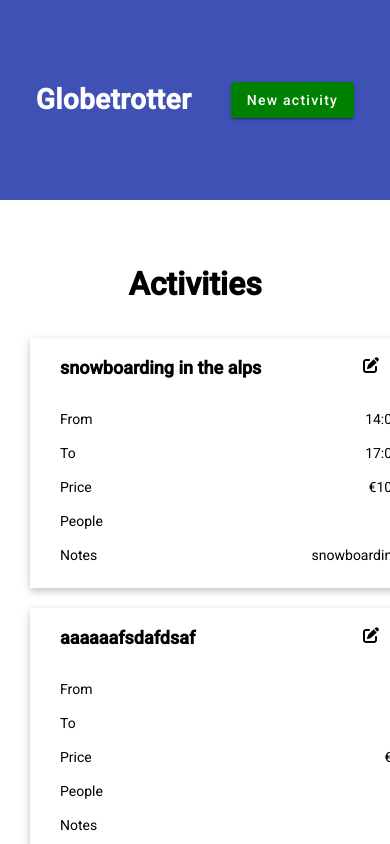
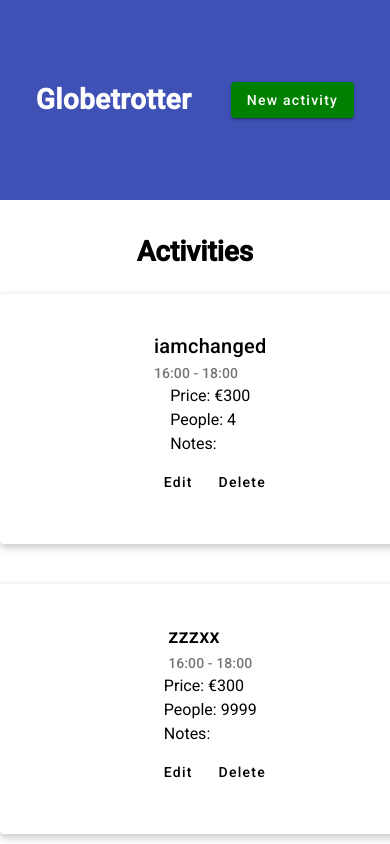
Before and after one commit to joerylander/globetrotter, an Angular app: page / in a window 390 px wide. Built offline with nearby package versions, Linux system fonts and the light colour scheme; data requests are answered from the project's data file.

Commit message:
grid card layout /w responsiveness

```diff
--- a/db.json
+++ b/db.json
@@ -1,18 +1,8 @@
 {
   "activities": [
     {
-      "id": 1,
-      "name": "snowboarding in the alps",
-      "from": "14:00",
-      "to": "17:00",
-      "price": 100,
-      "complete": false,
-      "notes": "snowboarding",
-      "numOfPpl": 3
-    },
-    {
       "id": 2,
-      "name": "lkdsngksndgldsgasfzzzzzzzzzz",
+      "name": "iamchanged",
       "from": "16:00",
       "to": "18:00",
       "price": 300,
@@ -29,55 +19,85 @@
       "notes": ""
     },
     {
-      "id": 4,
-      "name": "aaaaaafsdafdsaf",
+      "name": "111111111111111111111111111111",
       "price": 0,
-      "numOfPpl": 1
+      "numOfPpl": 1,
+      "id": 5
     },
     {
-      "id": 5,
-      "name": "sssssssssssss",
-      "from": "xxxxxxxx",
+      "name": "1222",
+      "price": 0,
+      "numOfPpl": 1,
+      "id": 6
+    },
+    {
+      "name": "34321",
+      "from": "",
       "to": "",
       "price": 0,
       "numOfPpl": 1,
-      "notes": ""
-    },
-    {
-      "id": 6,
-      "name": "hejhejeh",
-      "from": "idag",
-      "to": "imorgon",
-      "price": 200,
-      "numOfPpl": 2,
-      "notes": "nej"
-    },
-    {
-      "name": "Hello Edwina",
-      "price": 0,
-      "numOfPpl": 1,
+      "notes": "",
       "id": 7
     },
     {
-      "name": "testtest",
+      "name": "325325",
+      "from": "",
+      "to": "",
       "price": 0,
       "numOfPpl": 1,
+      "notes": "",
       "id": 8
     },
     {
-      "name": "this is a test",
-      "from": "1",
-      "to": "2",
-      "price": "30",
-      "numOfPpl": "20",
-      "notes": "ntoes",
+      "name": "5135315",
+      "from": "",
+      "to": "",
+      "price": 0,
+      "numOfPpl": 1,
+      "notes": "",
       "id": 9
     },
     {
-      "name": "fss",
+      "name": "hejj",
       "price": 0,
       "numOfPpl": 1,
       "id": 10
+    },
+    {
+      "name": "testetesttest",
+      "price": 0,
+      "numOfPpl": 1,
+      "id": 11
+    },
+    {
+      "name": "testetest",
+      "from": "",
+      "to": "",
+      "price": 0,
+      "numOfPpl": 1,
+      "notes": "",
+      "id": 12
+    },
+    {
+      "name": "ssss",
+      "from": "",
+      "to": "",
+      "price": 0,
+      "numOfPpl": 1,
+      "notes": "",
+      "id": 13
+    },
+    {
+      "name": "asss",
+      "price": 0,
+      "numOfPpl": 1,
+      "id": 14
+    },
+    {
+      "name": "braaaa",
+      "price": 0,
+      "numOfPpl": 1,
+      "id": 15
     }
   ]
 }
--- a/src/app/components/activities/activities.component.css
+++ b/src/app/components/activities/activities.component.css
@@ -1,19 +1,36 @@
 .main {
   min-height: calc(100vh - 36rem);
   margin: 3rem;
-  display: flex;
-  flex-direction: column;
 }
 
 .main__title {
-  align-self: center;
   margin: 3rem 0;
+  font-size: 2.8rem;
+  font-weight: 700;
+  line-height: 2.4rem;
 }
 
 .main__grid {
   display: grid;
   grid-template-columns: repeat(3, 1fr);
   grid-template-rows: repeat(auto-fill, 1fr);
-  grid-column-gap: 20px;
-  grid-row-gap: 20px;
+  grid-column-gap: 40px;
+  grid-row-gap: 40px;
 }
+
+@media screen and (max-width: 1280px) {
+  .main__grid {
+    grid-template-columns: repeat(2, 1fr);
+  }
+}
+
+@media screen and (max-width: 870px) {
+  .main {
+    margin: 0;
+  }
+
+  .main__grid {
+    grid-template-columns: repeat(1, 1fr);
+    grid-column-gap: 0;
+  }
+}
--- a/src/app/components/activities/activities.component.html
+++ b/src/app/components/activities/activities.component.html
@@ -1,12 +1,10 @@
-<main class="main">
-  <section class="main__form">
-    <app-activity-form
-      [formData]="formData"
-      (onAddActivity)="addActivity($event)"
-      (onEditActivity)="updateActivity($event)"
-    ></app-activity-form>
-  </section>
-  <h1 class="main__title">Activities</h1>
+<main class="main flex flex-column">
+  <app-activity-form
+    [formData]="formData"
+    (onAddActivity)="addActivity($event)"
+    (onEditActivity)="updateActivity($event)"
+  ></app-activity-form>
+  <h1 class="main__title align-self-center">Activities</h1>
   <section class="main__grid">
     <app-activity-card
       *ngFor="let activity of activities"
--- a/src/app/components/activity-card/activity-card.component.css
+++ b/src/app/components/activity-card/activity-card.component.css
@@ -1,42 +1,14 @@
-.activity__card {
+.card-container {
   height: 25rem;
-  width: 40rem;
-  display: flex;
-  justify-content: center;
-  flex-direction: column;
+  width: 100%;
+  padding: 2rem;
   box-shadow: rgba(0, 0, 0, 0.24) 0px 3px 8px;
 }
 
-.activity__header {
-  display: flex;
-  justify-content: space-between;
-  margin-bottom: 2rem;
+@media screen and (max-width: 870px) {
+  .card-container {
+    display: flex;
+    flex-direction: column;
+    align-items: center;
+  }
 }
-
-.activity__header--icons {
-  width: 20%;
-  display: flex;
-  justify-content: space-around;
-}
-
-.activity__name {
-  font-size: 1.8rem;
-  font-weight: 700;
-  font-family: inherit;
-  line-height: 2.8rem;
-  align-self: center;
-  margin-left: 3rem;
-}
-
-.activity__item {
-  display: flex;
-  justify-content: space-between;
-  padding: 0.5rem 3rem;
-}
-
-.activity__item--text {
-  font-size: 1.4rem;
-  font-family: inherit;
-  font-weight: 400;
-  line-height: 2.4rem;
-}
--- a/src/app/components/activity-card/activity-card.component.html
+++ b/src/app/components/activity-card/activity-card.component.html
@@ -1,37 +1,17 @@
-<article class="activity__card">
-  <div class="activity__header">
-    <h2 class="activity__name">{{ activity.name }}</h2>
-    <div class="activity__header--icons">
-      <fa-icon
-        (click)="editForm(activity)"
-        [ngStyle]="{ cursor: 'pointer' }"
-        [icon]="faPenToSquare"
-      ></fa-icon>
-      <fa-icon
-        (click)="onDelete(activity)"
-        [ngStyle]="{ color: 'red', cursor: 'pointer' }"
-        [icon]="faTimes"
-      ></fa-icon>
-    </div>
-  </div>
-  <div class="activity__item">
-    <p class="activity__item--text">From</p>
-    <p class="activity__item--text">{{ activity.from }}</p>
-  </div>
-  <div class="activity__item">
-    <p class="activity__item--text">To</p>
-    <p class="activity__item--text">{{ activity.to }}</p>
-  </div>
-  <div class="activity__item">
-    <p class="activity__item--text">Price</p>
-    <p class="activity__item--text">€{{ activity.price }}</p>
-  </div>
-  <div class="activity__item">
-    <p class="activity__item--text">People</p>
-    <p class="activity__item--text">{{ activity.numOfPpl }}</p>
-  </div>
-  <div class="activity__item">
-    <p class="activity__item--text">Notes</p>
-    <p class="activity__item--text">{{ activity.notes }}</p>
-  </div>
-</article>
+<mat-card class="card-container">
+  <mat-card-header>
+    <mat-card-title>{{ activity.name }}</mat-card-title>
+    <mat-card-subtitle
+      >{{ activity.from }} - {{ activity.to }}</mat-card-subtitle
+    >
+  </mat-card-header>
+  <mat-card-content>
+    <p>Price: €{{ activity.price }}</p>
+    <p>People: {{ activity.numOfPpl }}</p>
+    <p>Notes: {{ activity.notes }}</p>
+  </mat-card-content>
+  <mat-card-actions>
+    <button mat-button (click)="onEdit(activity)">Edit</button>
+    <button mat-button (click)="onDelete(activity)">Delete</button>
+  </mat-card-actions>
+</mat-card>
--- a/src/app/components/activity-card/activity-card.component.ts
+++ b/src/app/components/activity-card/activity-card.component.ts
@@ -29,7 +29,7 @@ export class ActivityCardComponent implements OnInit {
 
   ngOnInit(): void {}
 
-  editForm(activity: Activity) {
+  onEdit(activity: Activity) {
     this.uiService.onToggleActivityForm();
     this.onEditBtnClick.emit(activity);
   }
--- a/src/app/material-design/material.module.ts
+++ b/src/app/material-design/material.module.ts
@@ -2,9 +2,9 @@ import { NgModule } from '@angular/core';
 import { CommonModule } from '@angular/common';
 import { MatButtonModule } from '@angular/material/button';
 import { MatToolbarModule } from '@angular/material/toolbar';
-import { MatDialogModule } from '@angular/material/dialog';
 import { MatFormFieldModule } from '@angular/material/form-field';
 import { MatInputModule } from '@angular/material/input';
+import { MatGridListModule } from '@angular/material/grid-list';
 import { MatCardModule } from '@angular/material/card';
 
 @NgModule({
@@ -13,10 +13,10 @@ import { MatCardModule } from '@angular/material/card';
   exports: [
     MatButtonModule,
     MatToolbarModule,
-    MatDialogModule,
     MatFormFieldModule,
+    MatInputModule,
+    MatGridListModule,
     MatCardModule,
-    MatInputModule,
   ],
 })
 export class MateriaDesignModule {}
```
